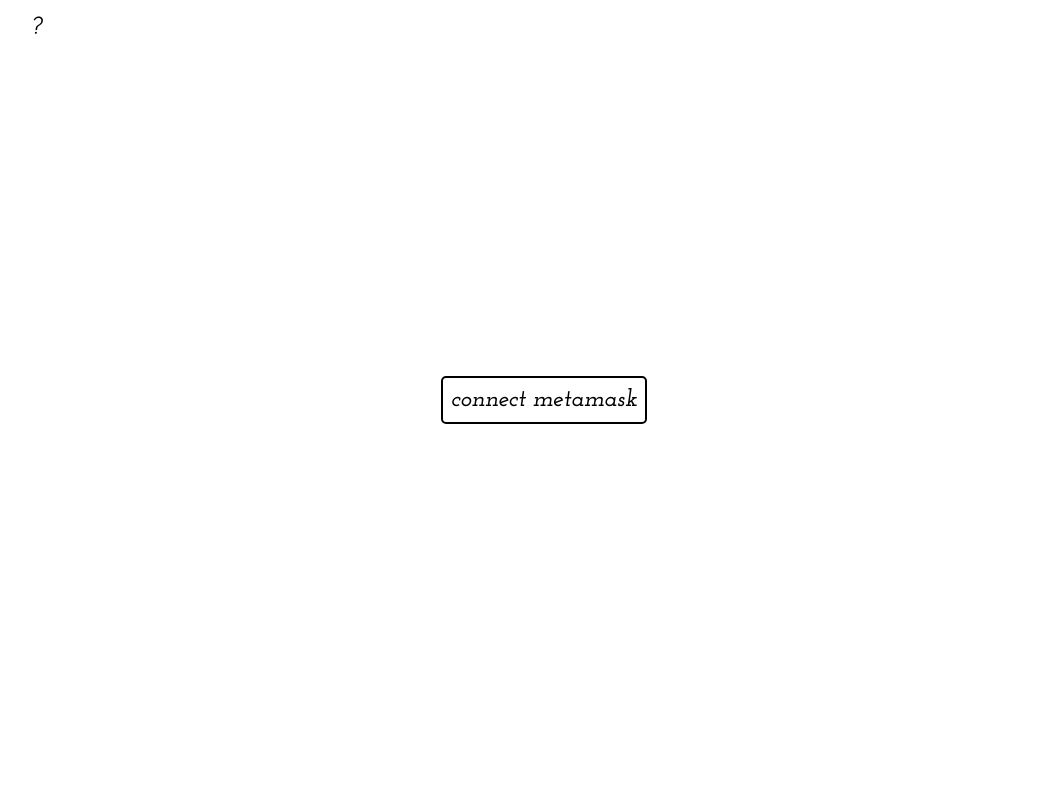
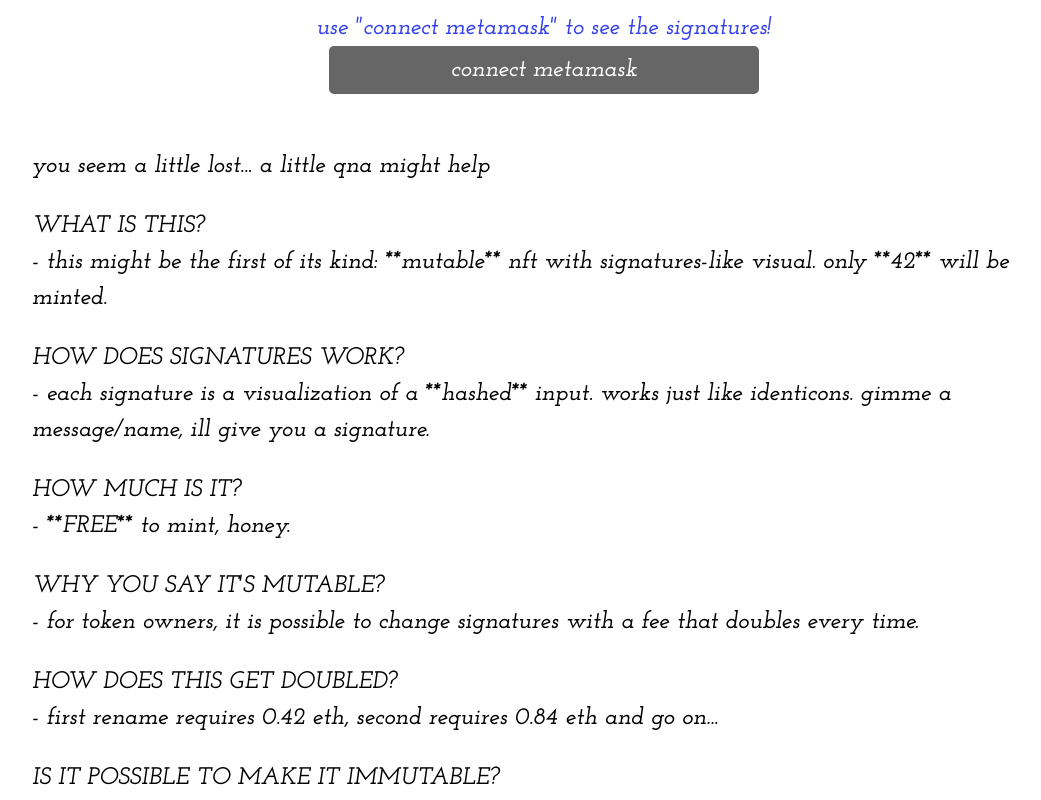
Before and after one commit to wenwkich/soe-website, a React (Create React App) app: page / in a window 1280 px wide. Shown: the top 800 px of the page, without its empty margins (96-1137 px from the left). Built offline with nearby package versions, Linux system fonts and the light colour scheme.

Commit message:
new upgrade

```diff
--- a/src/constants/index.js
+++ b/src/constants/index.js
@@ -22,7 +22,7 @@
 
 export const SHOW_QNA_BUTTON = {
   [PAGES.qna]: false,
-  [PAGES.connect]: true,
+  [PAGES.connect]: false,
   [PAGES.main]: true,
   [PAGES.change]: false,
   [PAGES.mint]: false
--- a/src/pages/ConnectMetaMask.js
+++ b/src/pages/ConnectMetaMask.js
@@ -1,12 +1,43 @@
 import { useContext } from "react"
-import { OutlinedButton } from "../components/common";
+import { Button } from "../components/common";
 import { Web3Context } from "../contexts/Web3Context"
+import { QnA } from "./QnA";
+import styled from 'styled-components';
 
 export const ConnectMetaMask = () => {
   const {connect} = useContext(Web3Context);
   return (
-    <div>
-      <OutlinedButton onClick={(e) => connect()}>connect metamask</OutlinedButton>
-    </div>
+    <Wrapper>
+      <HighlightedMessage>use "connect metamask" to see the signatures!</HighlightedMessage>
+      <ImportantButton onClick={(e) => connect()}>connect metamask</ImportantButton>
+      <QnA />
+      <HighlightedMessage>use "connect metamask" to see the signatures!</HighlightedMessage>
+      <ImportantButton onClick={(e) => connect()}>connect metamask</ImportantButton>
+    </Wrapper>
   )
 }
+
+const Wrapper = styled.div`
+  margin-bottom: 25px;
+  display: flex;
+  flex-direction: column;
+  align-items: center;
+`
+
+const ImportantButton = styled(Button)`
+  cursor: pointer;
+  border: 2px solid;
+  padding: 4px 8px 4px 8px;
+  border-radius: 5px;
+  text-align: center;
+  color: #fff;
+  border-color: #666;
+  background-color: #666;
+  width: 40%;
+`;
+
+const HighlightedMessage = styled.div`
+  margin-top: 10px;
+  color: #3440eb;
+  text-align: center;
+`
--- a/src/pages/QnA.js
+++ b/src/pages/QnA.js
@@ -54,7 +54,7 @@
         <p>
           WHEN IS "DAY 1"?
           <br />
-          - stay tune in <a href="https://discord.gg/t4Q78ssF" target="_blank" rel="noreferrer">discord</a> to find out
+        - day 1 is Tue, 21 Sep 2021 13:30:00 UTC
         </p>
         <p>
           CAN I GET IT FROM OPENSEA?
```
